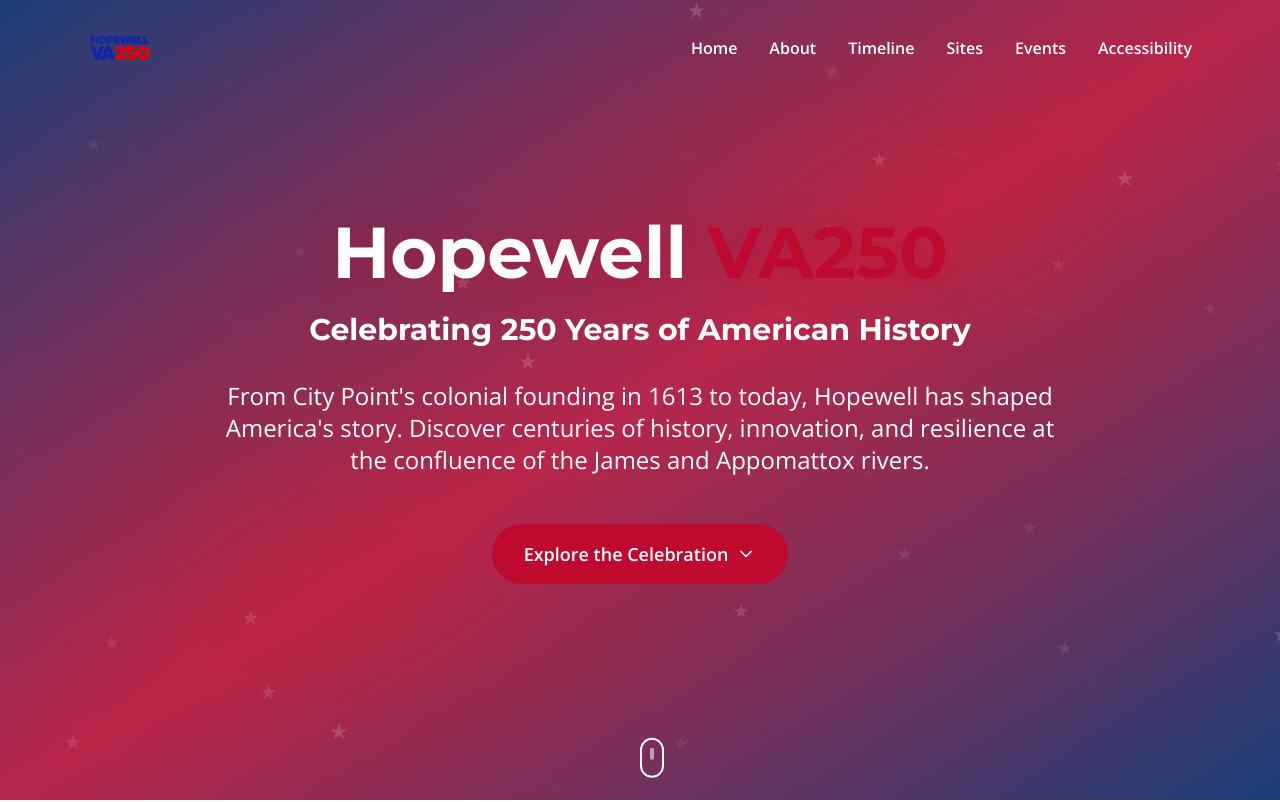
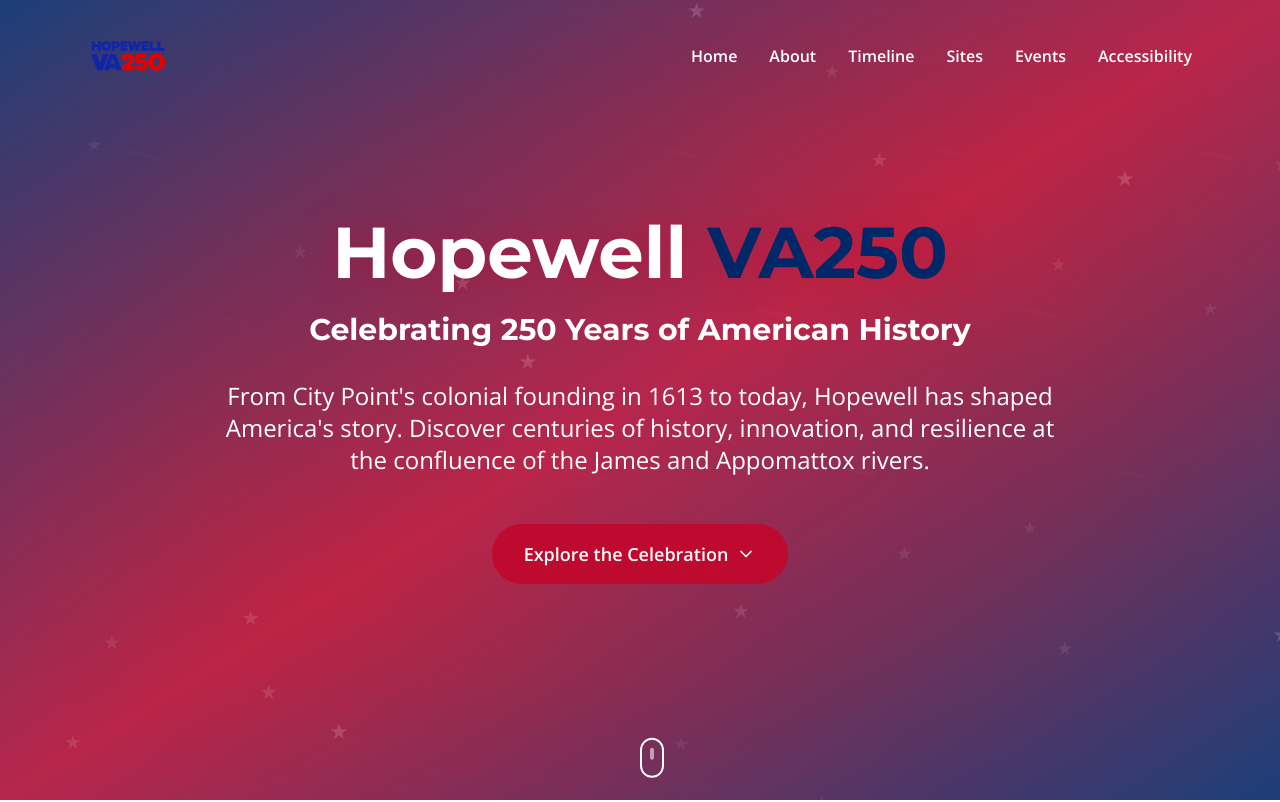
Before and after one commit to Deltawsierra/hopewell-va250-celebrates, a React (Vite) app: page / in a window 1280 px wide. Shown: the top 802 px of the page. Built offline with nearby package versions, Linux system fonts and the light colour scheme.

Commit message:
Fix: Improve logo visibility and text contrast
- Enlarge the Hopewell VA250 logo in the navigation.
- Change the "VA250" text color in the hero section to blue.

```diff
--- a/src/components/HeroEnhanced.tsx
+++ b/src/components/HeroEnhanced.tsx
@@ -106,7 +106,7 @@ const HeroEnhanced: React.FC<HeroEnhancedProps> = ({ onScrollToSection }) => {
             }}
             transition={{ duration: 3, repeat: Infinity, ease: "easeInOut" }}
           >
-            Hopewell <span className="text-[#BF0A30]">VA250</span>
+            Hopewell <span className="text-[#002868]">VA250</span>
           </motion.h1>
 
           <motion.h2
--- a/src/components/Navigation.tsx
+++ b/src/components/Navigation.tsx
@@ -46,7 +46,7 @@ const Navigation: React.FC<NavigationProps> = ({ onScrollToSection }) => {
             src="/lovable-uploads/6c8c455d-604e-48d5-9123-eb22a9eb5303.png"
             alt="Hopewell VA250 Logo"
             className={`transition-all duration-300 ${
-              isScrolled ? 'h-12' : 'h-16'
+              isScrolled ? 'h-16' : 'h-20'
             }`}
           />
         </div>
```
